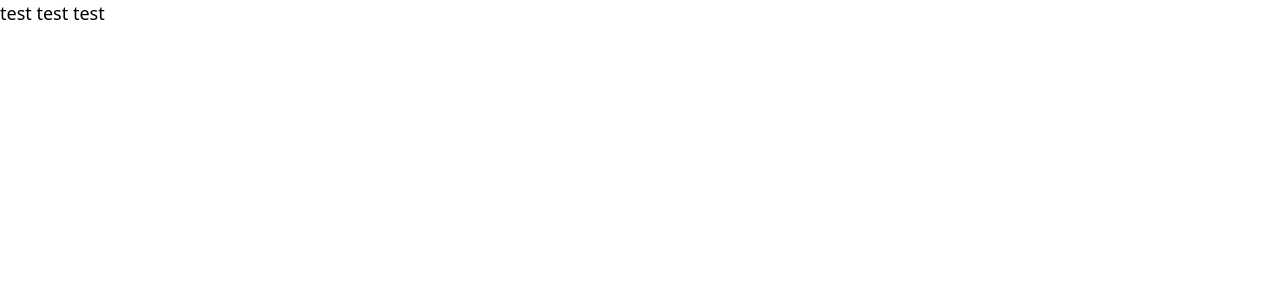
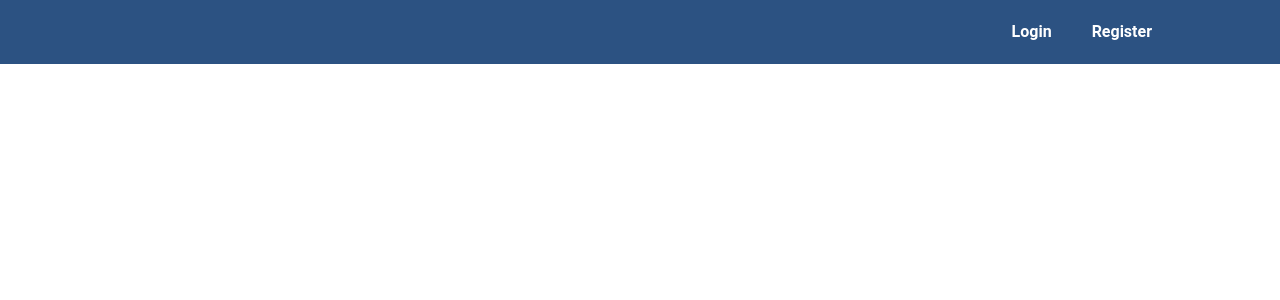
Before and after one commit to justintd/auth-boilerplate, a Next.js app: page / in a window 1280 px wide. Shown: the top 300 px of the page. Built offline with nearby package versions, Linux system fonts and the light colour scheme.

Commit message:
Styled NavBar

```diff
--- a/components/NavBar/NavBar.js
+++ b/components/NavBar/NavBar.js
@@ -1,7 +1,14 @@
 function NavBar() {
   return (
-    <div className="flex justify-between items-center">
-      <p className="font-sans text-lg">test test test</p>
+    <div className="flex items-center justify-end py-5 font-body font-bold text-white bg-blue-800 w-full absolute">
+      <ul className="mx-32">
+        <li className="inline-block mr-10">
+          <a href="#/">Login</a>
+        </li>
+        <li href="#/" className="inline-block">
+          <a href="#/">Register</a>
+        </li>
+      </ul>
     </div>
   );
 }
```
